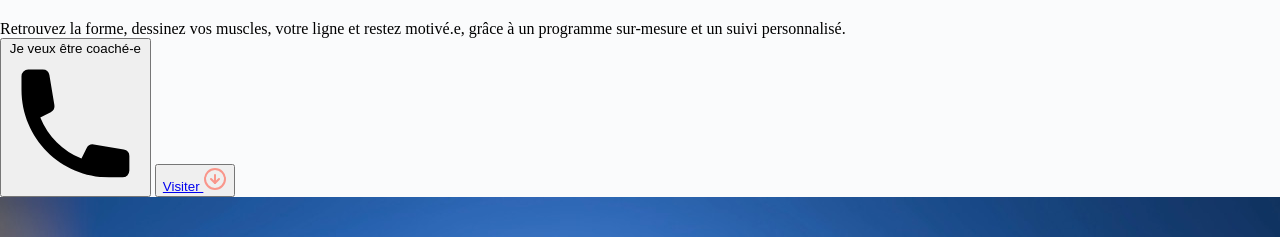
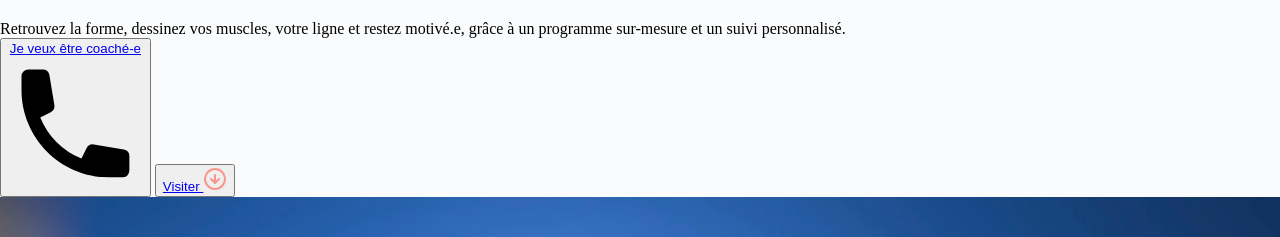
Before and after one commit to Lenasurlenet/coachingbyhelena----CloudCannon, an Eleventy site: page src/index.html in a window 1280 px wide. Shown: the part 563-800 px from the top of the page. Built offline with nearby package versions, Linux system fonts and the light colour scheme; Eleventy itself is replaced by a stand-in of ours; files that its build step writes are made by us from their sources.

Commit message:
Added clcik to call on homepage hero section

```diff
--- a/src/index.html
+++ b/src/index.html
@@ -21,7 +21,7 @@ layout: 'base.njk'
           </span>
           <div class="cta max-w-xs md:flex md:flex-col space-y-6 py-6 md:mt-10">
             <button class="btn btn-primary">
-              Je veux être coaché-e
+              <a href="tel:+33 7 82 97 61 27">Je veux être coaché-e</a>
               <svg xmlns="http://www.w3.org/2000/svg" class="text-secondary h-5 w-5 ml-2" viewBox="0 0 20 20" fill="currentColor">
                 <path d="M2 3a1 1 0 011-1h2.153a1 1 0 01.986.836l.74 4.435a1 1 0 01-.54 1.06l-1.548.773a11.037 11.037 0 006.105 6.105l.774-1.548a1 1 0 011.059-.54l4.435.74a1 1 0 01.836.986V17a1 1 0 01-1 1h-2C7.82 18 2 12.18 2 5V3z" />
               </svg>
@@ -247,10 +247,10 @@ layout: 'base.njk'
                       <div class="space-y-4">
                         <blockquote class="relative">
                           <svg width="54" height="54" viewBox="0 0 54 54" fill="none" xmlns="http://www.w3.org/2000/svg">
-<path d="M17.79 24.825C16.6804 24.8288 15.5904 25.118 14.625 25.665C15.9842 22.1468 18.2386 19.0444 21.165 16.665C21.3324 16.5271 21.4711 16.3576 21.573 16.1661C21.6749 15.9747 21.7381 15.765 21.759 15.5491C21.7799 15.3332 21.7581 15.1153 21.6948 14.9078C21.6315 14.7004 21.5279 14.5074 21.39 14.34C21.2521 14.1726 21.0826 14.0339 20.8911 13.932C20.6997 13.8301 20.49 13.7669 20.2741 13.746C20.0582 13.7251 19.8403 13.7469 19.6329 13.8102C19.4254 13.8736 19.2324 13.9771 19.065 14.115C13.065 18.99 10.395 25.74 10.395 29.925C10.4053 31.4047 10.8463 32.8495 11.6641 34.0827C12.4818 35.316 13.641 36.2845 15 36.87C15.8795 37.2961 16.8427 37.5215 17.82 37.53C18.6802 37.5718 19.5399 37.4385 20.347 37.1381C21.1542 36.8377 21.8919 36.3766 22.5155 35.7826C23.139 35.1886 23.6355 34.4741 23.9747 33.6825C24.3139 32.8909 24.4888 32.0387 24.4888 31.1775C24.4888 30.3163 24.3139 29.4641 23.9747 28.6725C23.6355 27.8809 23.139 27.1664 22.5155 26.5724C21.8919 25.9784 21.1542 25.5173 20.347 25.2169C19.5399 24.9165 18.6802 24.7832 17.82 24.825H17.79Z" fill="#F9968B"/>
-<path d="M34.5 24.825C33.3902 24.8274 32.2999 25.1168 31.335 25.665C32.6937 22.1504 34.9421 19.0491 37.86 16.665C38.0426 16.5334 38.1964 16.3657 38.3118 16.1724C38.4272 15.9791 38.5019 15.7643 38.5312 15.5411C38.5604 15.3178 38.5437 15.091 38.4821 14.8745C38.4204 14.6579 38.3151 14.4563 38.1725 14.282C38.03 14.1078 37.8534 13.9645 37.6534 13.861C37.4535 13.7576 37.2345 13.6961 37.0099 13.6805C36.7853 13.6648 36.5599 13.6953 36.3475 13.77C36.1351 13.8448 35.9403 13.9622 35.775 14.115C29.775 18.99 27.105 25.74 27.105 29.925C27.1121 31.388 27.5402 32.818 28.3382 34.0442C29.1362 35.2704 30.2702 36.241 31.605 36.84C32.5068 37.2785 33.4972 37.5043 34.5 37.5C35.3602 37.5418 36.2199 37.4085 37.027 37.1081C37.8342 36.8077 38.5719 36.3466 39.1954 35.7526C39.819 35.1586 40.3155 34.4441 40.6547 33.6525C40.9939 32.8609 41.1688 32.0087 41.1688 31.1475C41.1688 30.2863 40.9939 29.4341 40.6547 28.6425C40.3155 27.8509 39.819 27.1364 39.1954 26.5424C38.5719 25.9484 37.8342 25.4873 37.027 25.1869C36.2199 24.8865 35.3602 24.7532 34.5 24.795V24.825Z" fill="#F9968B"/>
-</svg>
- <br>
+                            <path d="M17.79 24.825C16.6804 24.8288 15.5904 25.118 14.625 25.665C15.9842 22.1468 18.2386 19.0444 21.165 16.665C21.3324 16.5271 21.4711 16.3576 21.573 16.1661C21.6749 15.9747 21.7381 15.765 21.759 15.5491C21.7799 15.3332 21.7581 15.1153 21.6948 14.9078C21.6315 14.7004 21.5279 14.5074 21.39 14.34C21.2521 14.1726 21.0826 14.0339 20.8911 13.932C20.6997 13.8301 20.49 13.7669 20.2741 13.746C20.0582 13.7251 19.8403 13.7469 19.6329 13.8102C19.4254 13.8736 19.2324 13.9771 19.065 14.115C13.065 18.99 10.395 25.74 10.395 29.925C10.4053 31.4047 10.8463 32.8495 11.6641 34.0827C12.4818 35.316 13.641 36.2845 15 36.87C15.8795 37.2961 16.8427 37.5215 17.82 37.53C18.6802 37.5718 19.5399 37.4385 20.347 37.1381C21.1542 36.8377 21.8919 36.3766 22.5155 35.7826C23.139 35.1886 23.6355 34.4741 23.9747 33.6825C24.3139 32.8909 24.4888 32.0387 24.4888 31.1775C24.4888 30.3163 24.3139 29.4641 23.9747 28.6725C23.6355 27.8809 23.139 27.1664 22.5155 26.5724C21.8919 25.9784 21.1542 25.5173 20.347 25.2169C19.5399 24.9165 18.6802 24.7832 17.82 24.825H17.79Z" fill="#F9968B"/>
+                            <path d="M34.5 24.825C33.3902 24.8274 32.2999 25.1168 31.335 25.665C32.6937 22.1504 34.9421 19.0491 37.86 16.665C38.0426 16.5334 38.1964 16.3657 38.3118 16.1724C38.4272 15.9791 38.5019 15.7643 38.5312 15.5411C38.5604 15.3178 38.5437 15.091 38.4821 14.8745C38.4204 14.6579 38.3151 14.4563 38.1725 14.282C38.03 14.1078 37.8534 13.9645 37.6534 13.861C37.4535 13.7576 37.2345 13.6961 37.0099 13.6805C36.7853 13.6648 36.5599 13.6953 36.3475 13.77C36.1351 13.8448 35.9403 13.9622 35.775 14.115C29.775 18.99 27.105 25.74 27.105 29.925C27.1121 31.388 27.5402 32.818 28.3382 34.0442C29.1362 35.2704 30.2702 36.241 31.605 36.84C32.5068 37.2785 33.4972 37.5043 34.5 37.5C35.3602 37.5418 36.2199 37.4085 37.027 37.1081C37.8342 36.8077 38.5719 36.3466 39.1954 35.7526C39.819 35.1586 40.3155 34.4441 40.6547 33.6525C40.9939 32.8609 41.1688 32.0087 41.1688 31.1475C41.1688 30.2863 40.9939 29.4341 40.6547 28.6425C40.3155 27.8509 39.819 27.1364 39.1954 26.5424C38.5719 25.9484 37.8342 25.4873 37.027 25.1869C36.2199 24.8865 35.3602 24.7532 34.5 24.795V24.825Z" fill="#F9968B"/>
+                          </svg>
+                          <br>
                           <p class=" pt-2 text-white text-base md:text-lg font-medium line-clamp-3 md:line-clamp-2">
                             En seulement 4 semaines, je vois déjà des résultats sur mon poids, mais surtout, je redécouvre mon corps et tous ses muscles laissés à l’abandon pendant 2 confinements.
                             Helena est très à l’écoute et regorge de motivation quand vous en manquez.
@@ -271,7 +271,6 @@ layout: 'base.njk'
                 </figure>
             </div>
         </div>
-
     </div>
 </section>
 
```
Also changed, not shown: 1 other file.
